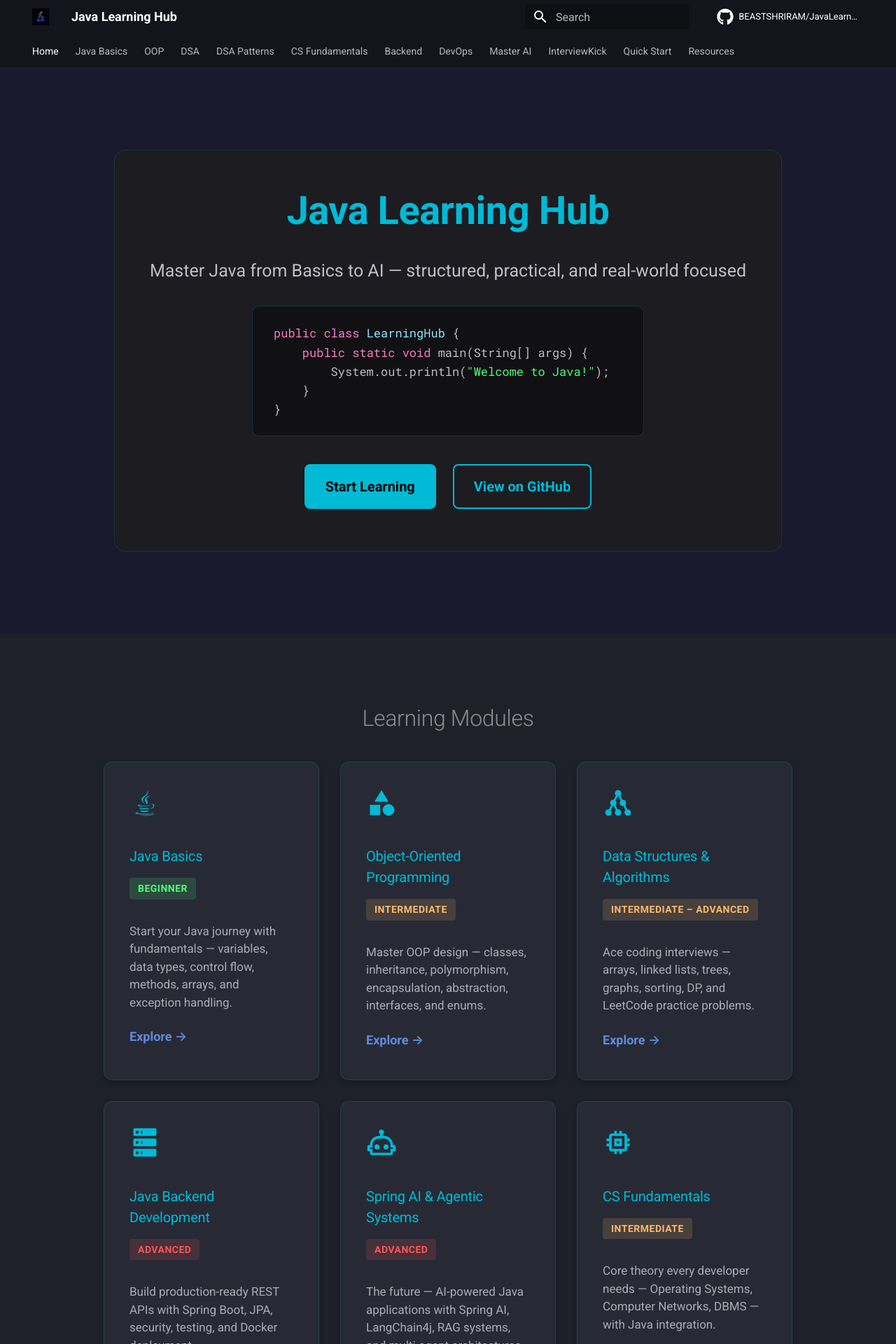
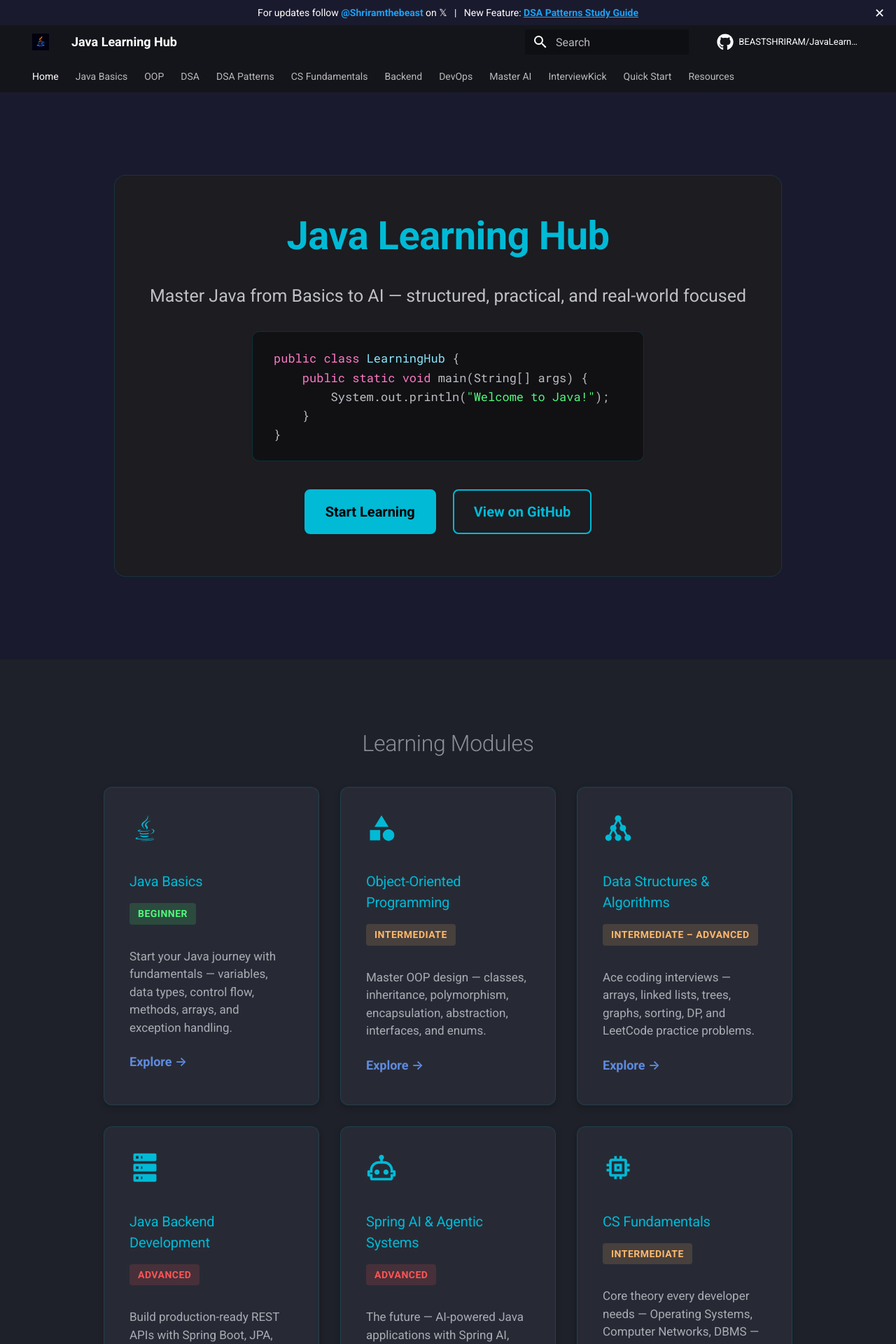
Before and after one commit to BEASTSHRIRAM/JavaLearningHub, an MkDocs documentation site: the page built from docs/index.md, in a window 1280 px wide. Shown: the top 1920 px of the page at 70% size. Built offline with MkDocs 1.6.1 and Material for MkDocs 9.7.7, drawn with Linux system fonts in a browser that asks for light colours; a script that is not in the unit is left out; comment, search, counter and statistics services are not loaded.

Commit message:
feat: add custom dismissible announcement bar via template override and update mkdocs config

```diff
--- a/docs/overrides/main.html
+++ b/docs/overrides/main.html
@@ -1 +1,52 @@
 {% extends "base.html" %}
+
+{% block header %}
+<style>
+  #announcement-bar {
+    background: #1a1a2e;
+    color: #fff;
+    text-align: center;
+    padding: 10px 40px;
+    font-size: 14px;
+    position: relative;
+    display: none; /* hidden by default, JS will show it */
+  }
+
+  #announcement-bar a {
+    color: #1da1f2;
+    text-decoration: none;
+  }
+
+  #close-btn {
+    position: absolute;
+    right: 16px;
+    top: 50%;
+    transform: translateY(-50%);
+    background: none;
+    border: none;
+    color: #fff;
+    font-size: 18px;
+    cursor: pointer;
+  }
+</style>
+
+<div id="announcement-bar">
+  For updates follow <a href="https://x.com/Shriramthebeast" target="_blank"><strong>@Shriramthebeast</strong></a> on 𝕏
+  &nbsp;&nbsp;|&nbsp;&nbsp;
+  New Feature: <a href="{{ 'dsa-patterns/' | url }}" style="text-decoration: underline; font-weight: bold;">DSA Patterns Study Guide</a>
+  <button id="close-btn" onclick="closeBar()">✕</button>
+</div>
+
+<script>
+  // On page load, check if user already closed it
+  if (!localStorage.getItem('barClosed')) {
+    document.getElementById('announcement-bar').style.display = 'block';
+  }
+
+  function closeBar() {
+    document.getElementById('announcement-bar').style.display = 'none';
+    localStorage.setItem('barClosed', 'true'); // remember it was closed
+  }
+</script>
+{{ super() }}
+{% endblock %}
--- a/mkdocs.yml
+++ b/mkdocs.yml
@@ -18,7 +18,6 @@ theme:
   name: material
   custom_dir: docs/overrides
   features:
-    - announce.dismiss
     - content.action.edit
     - content.action.view
     - content.code.annotate
```
